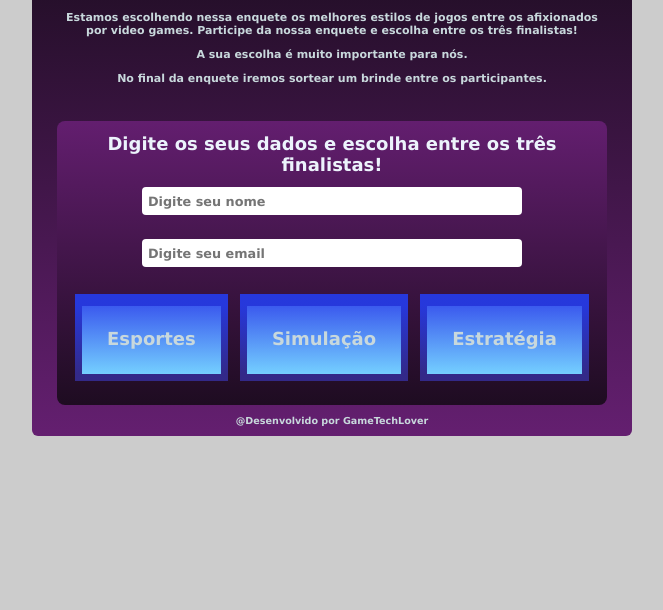
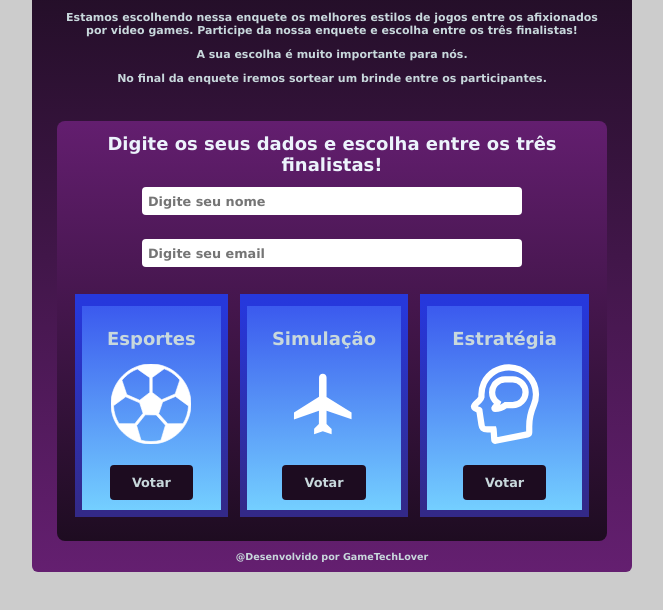
Before and after one commit to MateusL21/Projeto-2-Modulo-1, a plain HTML site: page index.html in a window 1280 px wide. Shown: the part 68-678 px from the top of the page, without its empty margins (308-971 px from the left). Drawn offline with Linux system fonts and the light colour scheme.

Commit message:
closes #6 - Buttons e icons

```diff
--- a/index.html
+++ b/index.html
@@ -124,6 +124,21 @@
 
         }
 
+        button{
+            font-family: 'Lucida Sans', 'Lucida Sans Regular', 'Lucida Grande', 'Lucida Sans Unicode', Geneva, Verdana, sans-serif;
+            font-weight: 800;
+            padding: 10px 22px;
+            font-size: 0.8rem;
+            background-color: #1D0C20;
+            color: #C8D8DC;
+            border-radius: 4px;
+            border: none;
+            margin-top: 15px;
+        }
+        button:hover{
+            background-color: #631E6F;
+        }
+
     </style>
 </head>
 <body>
@@ -160,16 +175,22 @@
                         <div class="tittle-card">
                             Esportes
                         </div>
+                        <object data="ball-football-svgrepo-com(2).svg" type="image/svg+xml"></object><br>
+                        <button>Votar</button>
                     </div>
                     <div class="flex">
                         <div class="tittle-card">
                             Simulação
                         </div>
+                        <object data="plane-svgrepo-com.svg" type="image/svg+xml"></object><br>
+                        <button>Votar</button>
                     </div>
                     <div class="flex">
                         <div class="tittle-card">
                             Estratégia
                         </div>
+                        <object data="mind-planning-thinking-svgrepo-com.svg" type="image/svg+xml"></object><br>
+                        <button>Votar</button>
                     </div>
                 </div>
             </div>
```
Also changed, not shown: ball-football-svgrepo-com(2).svg (added), mind-planning-thinking-svgrepo-com.svg (added), plane-svgrepo-com.svg (added).
